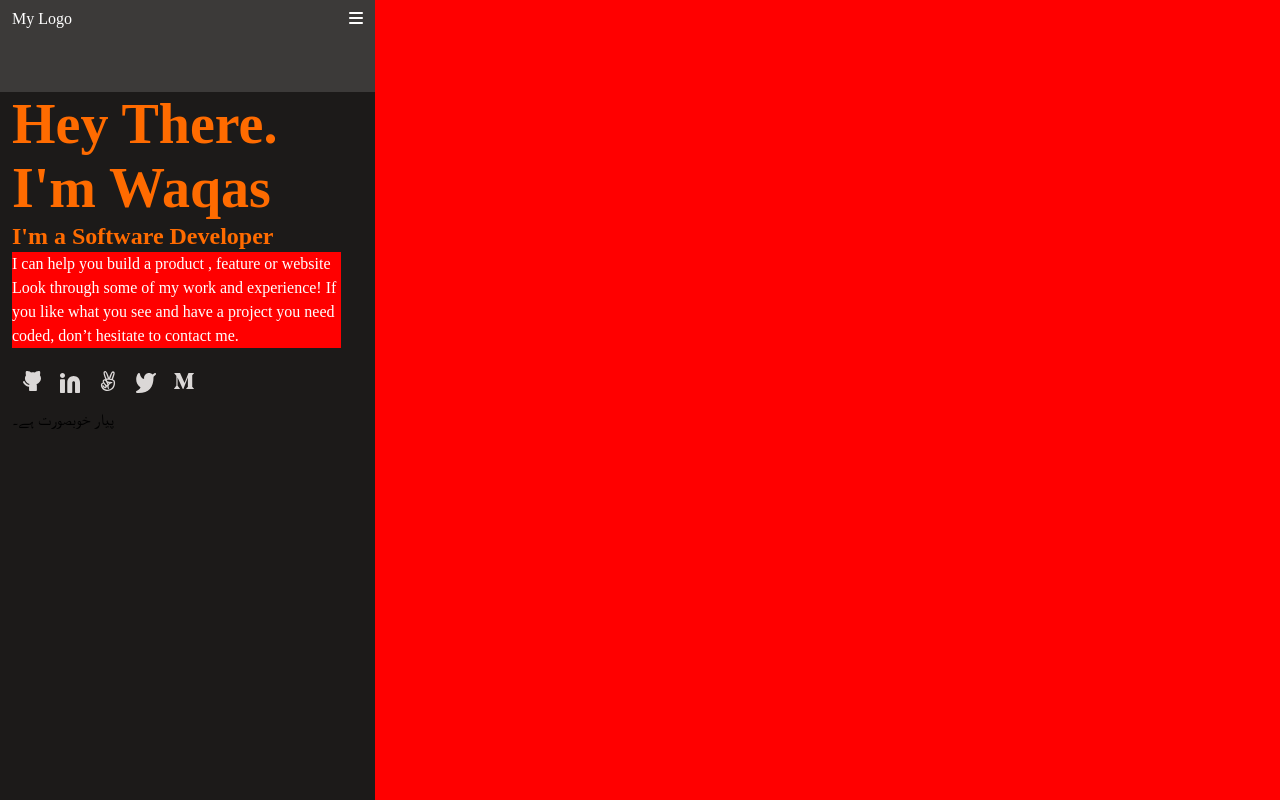
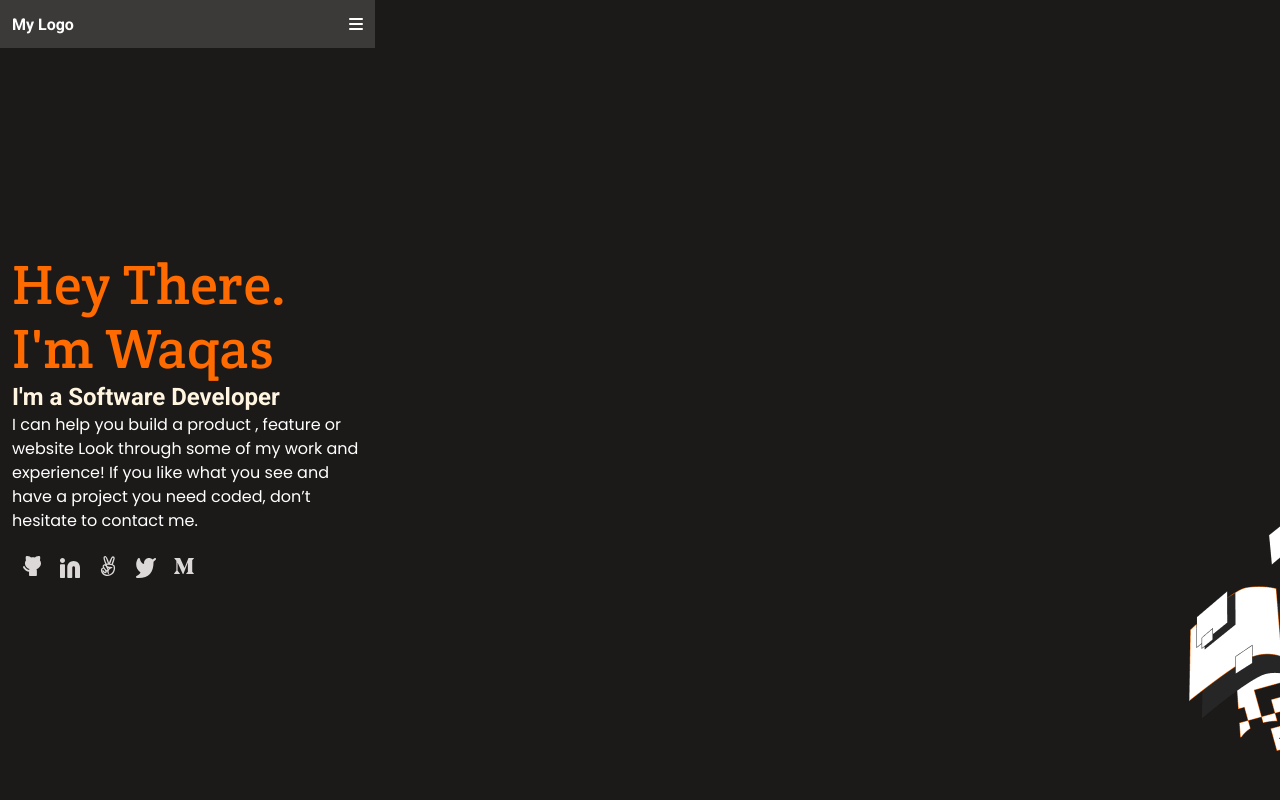
Before and after one commit to azmatsherpalam/portfolio, a website: page index.html in a window 1280 px wide. Drawn offline with Linux system fonts and the light colour scheme.

Commit message:
add background image

```diff
--- a/index.html
+++ b/index.html
@@ -99,7 +99,6 @@
           </svg></a></li>
       </ul>
     </div>
-    <footer>پیار خوبصورت ہے۔</footer>
   </main>
 
 </body>
--- a/style.css
+++ b/style.css
@@ -1,4 +1,4 @@
-@import url('https://fonts.googleapis.com/css2?family=Poppins:ital,wght@0,100;0,200;0,300;0,400;0,500;0,600;0,700;0,800;0,900;1,100;1,200;1,300;1,400;1,500;1,600;1,700;1,800;1,900&family=Roboto:ital,wght@0,100..900;1,100..900&display=swap');
+
 * {
  margin:0;
  padding:0;
@@ -7,23 +7,38 @@
 
 body {
   width:375px;
+  background-color: rgb(28, 26, 25);
+  background-image: url('./images/Illustration2.png');
+  background-repeat: no-repeat;
+  background-position: right bottom;
 
-  background-color:red;
 }
 
 :root {
   --white: #FFFFFF;
+  --robotfont: Roboto;
+}
+
+@font-face {
+  font-family: 'creteround';
+  src: url(./fonts/CreteRound-Regular.ttf);
+}
+
+@font-face {
+  font-family: poppins ;
+  src: url(./fonts/Poppins-Regular.ttf);
 }
 
 header.top {
-  height:92px;
+  height:48px;
   background-color:#3C3A39;
   display:flex;
   color:var(--white);
   justify-content:space-between;
+  align-items: center;
   padding: 10px 12px;
-  font-family:Robot;
-
+  font-family:var(--robotfont);
+  font-weight: 700;
 }
 
 nav ul {display:none}
@@ -31,26 +46,31 @@ nav ul {display:none}
 main {
   display:flex;
   flex-direction:column;
-  /* justify-content:center; */
-  /* align-content:center; */
-  background-color:yellow;
-  min-height: calc(100vh - 92px);
-   padding:0 12px;
-  background-color:#1C1A19;
-  overflow:hidden;
-}
+  justify-content:center;
+  align-content:center;
+  min-height: calc(100vh - 48px);
+  padding:0 12px;
 
-h1,h2 {
-color:#FF6B00;
 }
 
 h1 {
-  font-size:3.5em;
+  font-family: creteround;
+  font-weight: 400;
+  font-size: 56px;
   line-height:64px;
+  letter-spacing: 0.37px;
+  color:#FF6B00;
 }
 
 h2 {
   line-height: 32px;
+  font-family: var(--robotfont);
+  font-weight: 700;
+  font-size: 24px;
+  line-height: 32px;
+  letter-spacing: 0%;
+  vertical-align: middle;
+  color: #FFF5E1;
 }
 
 ul.social li {
@@ -68,7 +88,10 @@ flex:1;
 
 p {
   color: var(--white);
+  font-family: poppins;
+  font-size: 16px;
+  font-weight: 400;
+  letter-spacing: 0%;
   line-height:24px;
-  background-color:red;
-  width:93.6%;
+
 }
```
Also changed, not shown: fonts/CreteRound-Regular.ttf (added), fonts/Gandhara Suls Regular.ttf (deleted), fonts/Poppins-Regular.ttf (added), images/Illustration-header.png (added), images/Illustration.jpg (added), images/Illustration2.png (added).
